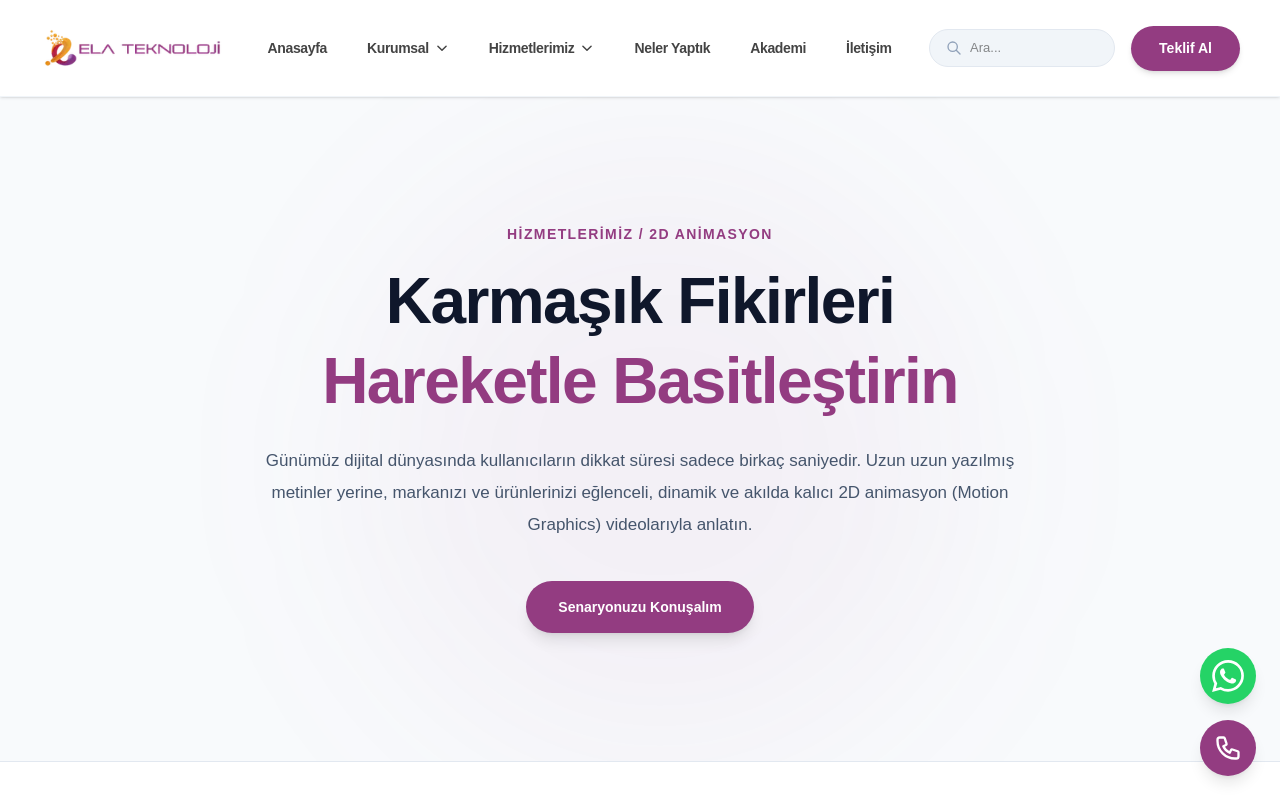
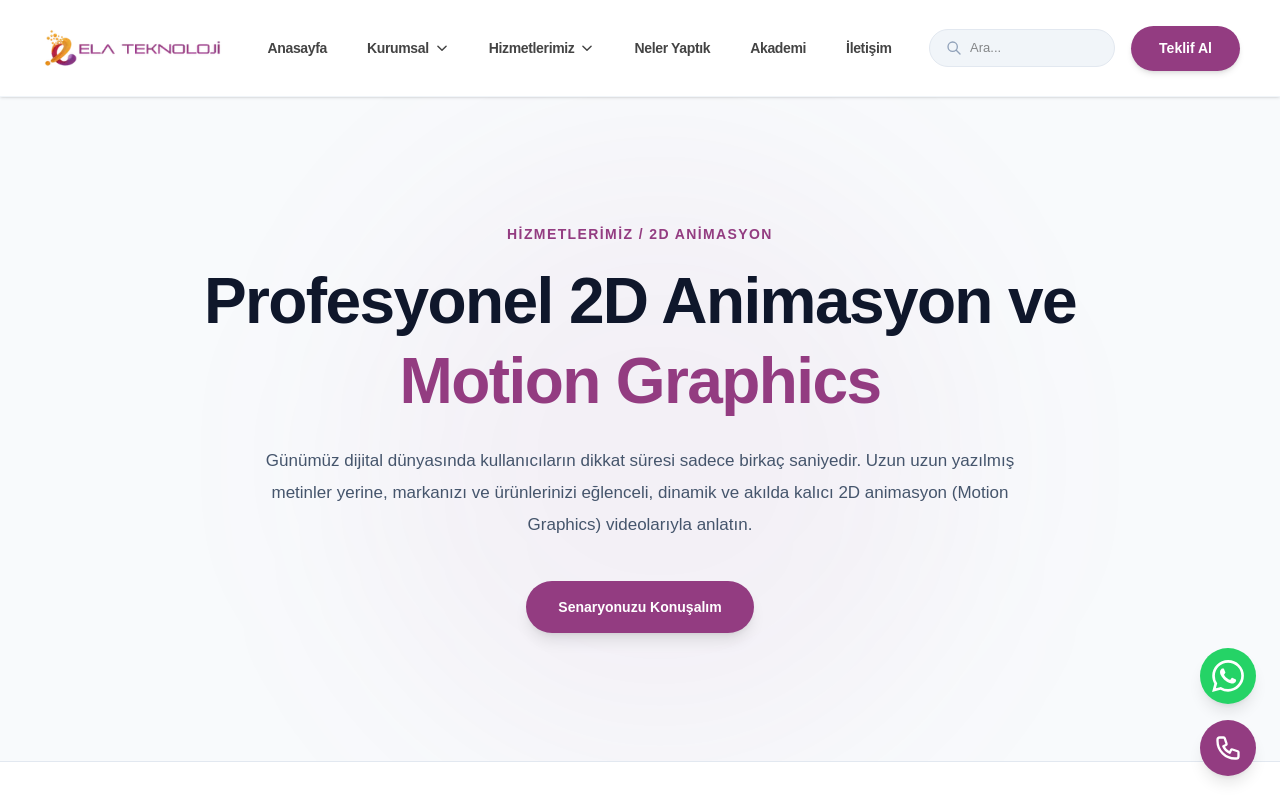
Before and after one commit to elamedya-sudo/eladesign-next, a Next.js app: page /2d-animasyon in a window 1280 px wide. Shown: the top 800 px of the page. Built offline with nearby package versions, Linux system fonts and the light colour scheme.

Commit message:
2d animasyonn sayfası günleleme

```diff
--- a/app/(main)/2d-animasyon/page.tsx
+++ b/app/(main)/2d-animasyon/page.tsx
@@ -1,7 +1,42 @@
 import Link from "next/link";
+
+// 1. SAYFAYA ÖZEL METADATA VE CANONICAL (SEO)
+export const metadata = {
+  title: "2D Animasyon ve Motion Graphics Hizmetleri | Ela Design",
+  description: "Tanıtım videoları, hareketli logo animasyonları ve sosyal medya içerikleri için profesyonel 2D animasyon ve motion graphics çözümleri.",
+  alternates: {
+    canonical: 'https://www.eladesign.org/2d-animasyon',
+  }
+};
 
 export default function AnimationPage() {
   const brandColor = "#933c81";
+
+  // 2. BREADCRUMB (SAYFA YOLU) SCHEMA
+  const breadcrumbSchema = {
+    "@context": "https://schema.org",
+    "@type": "BreadcrumbList",
+    "itemListElement": [
+      {
+        "@type": "ListItem",
+        "position": 1,
+        "name": "Anasayfa",
+        "item": "https://www.eladesign.org/"
+      },
+      {
+        "@type": "ListItem",
+        "position": 2,
+        "name": "Hizmetlerimiz",
+        "item": "https://www.eladesign.org/hizmetler"
+      },
+      {
+        "@type": "ListItem",
+        "position": 3,
+        "name": "2D Animasyon ve Motion Graphics",
+        "item": "https://www.eladesign.org/2d-animasyon"
+      }
+    ]
+  };
 
   const animationServices = [
     {
@@ -27,6 +62,13 @@ export default function AnimationPage() {
   ];
 
   return (
+    <>
+      {/* 3. Schema kodunu sayfanın arkasına görünmez şekilde gömüyoruz */}
+      <script
+        type="application/ld+json"
+        dangerouslySetInnerHTML={{ __html: JSON.stringify(breadcrumbSchema) }}
+      />
+
       <div className="bg-white min-h-screen">
         <div className="relative isolate bg-slate-50 py-24 sm:py-32 overflow-hidden border-b border-slate-200">
           <div className="absolute inset-0 -z-10">
@@ -37,9 +79,10 @@ export default function AnimationPage() {
             <p className="text-[14px] font-semibold uppercase tracking-widest text-[#933c81] mb-4">
               HİZMETLERİMİZ / 2D ANİMASYON
             </p>
+            {/* 4. H1 Optimizasyonu Yapıldı */}
             <h1 className="text-4xl font-extrabold tracking-tight text-slate-900 sm:text-5xl lg:text-[64px] mb-6 leading-tight">
-            Karmaşık Fikirleri <br className="hidden md:block" />
-            <span style={{ color: brandColor }}>Hareketle Basitleştirin</span>
+              Profesyonel 2D Animasyon ve <br className="hidden md:block" />
+              <span style={{ color: brandColor }}>Motion Graphics</span>
             </h1>
             <p className="max-w-3xl mx-auto text-[17px] leading-8 text-slate-600 font-light mb-10">
               Günümüz dijital dünyasında kullanıcıların dikkat süresi sadece birkaç saniyedir. Uzun uzun yazılmış metinler yerine, markanızı ve ürünlerinizi eğlenceli, dinamik ve akılda kalıcı 2D animasyon (Motion Graphics) videolarıyla anlatın.
@@ -71,5 +114,6 @@ export default function AnimationPage() {
           </div>
         </div>
       </div>
+    </>
   );
 }
```
Lines whose indentation alone changed are shown as unchanged.
